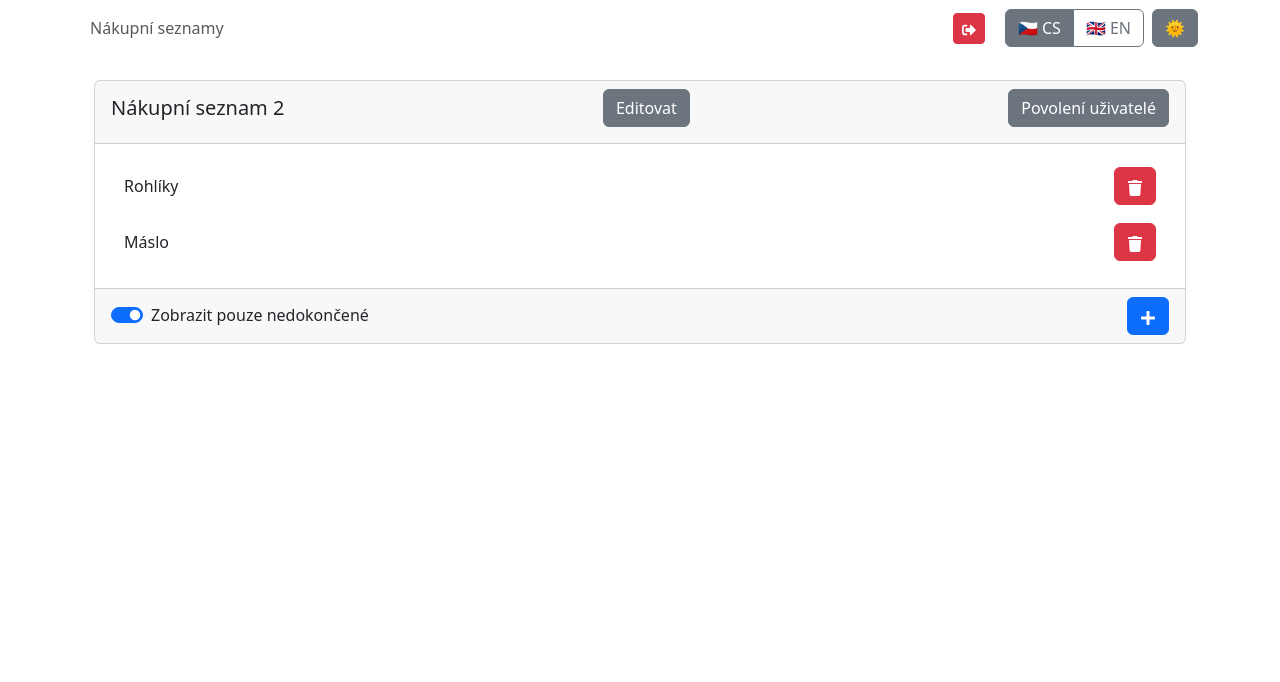
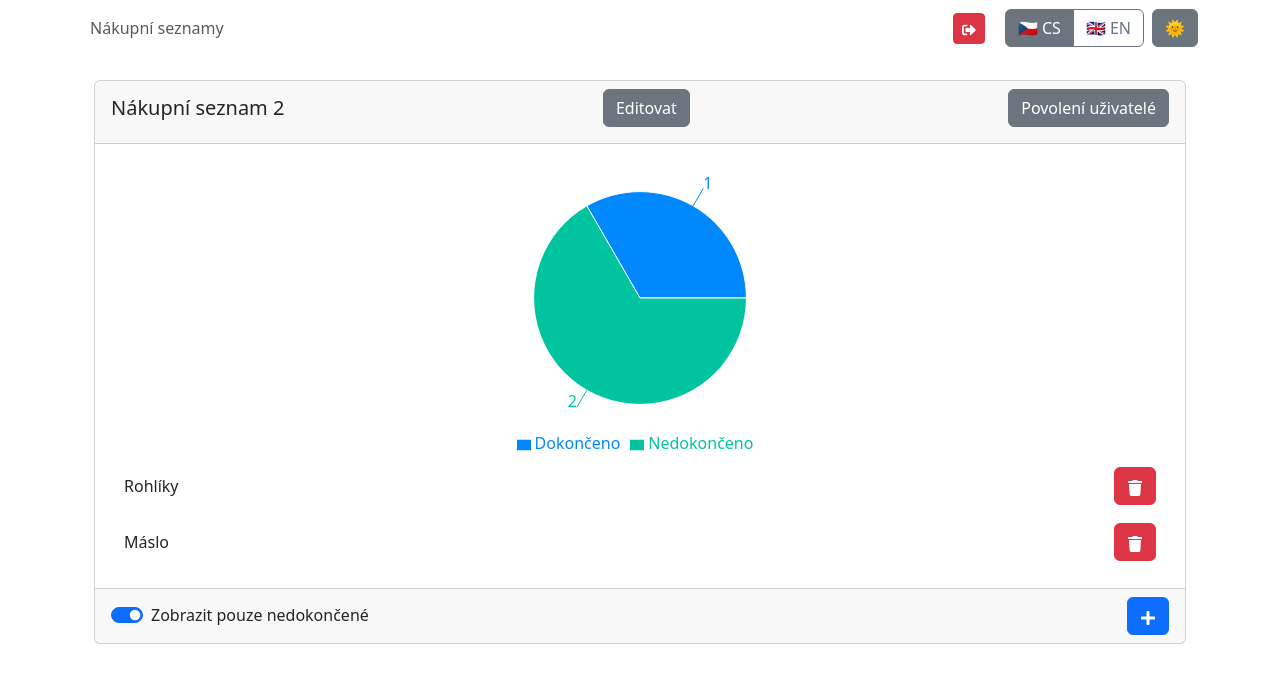
Before and after one commit to Aky33/ShoppingList, a React (Vite) app in the folder src-fe/: page /shopping-list/1 in a window 1280 px wide. Shown: the top 682 px of the page. Built offline with nearby package versions, Linux system fonts and the light colour scheme; sample sign-in values are in the browser's storage.

Commit message:
Přidání grafu k detailu seznamu

```diff
--- a/src-fe/package.json
+++ b/src-fe/package.json
@@ -19,7 +19,8 @@
     "react-dom": "^19.1.0",
     "react-i18next": "^16.2.4",
     "react-icons": "^5.5.0",
-    "react-router-dom": "^7.6.0"
+    "react-router-dom": "^7.6.0",
+    "recharts": "^3.6.0"
   },
   "devDependencies": {
     "@eslint/js": "^9.25.0",
--- /dev/null
+++ b/src-fe/src/components/entity-list/entity-list-pie-chart.tsx
@@ -0,0 +1,36 @@
+import { PieChart, Pie, Cell, Tooltip, Legend } from "recharts";
+import type { EntityOutputType } from "../../types/entity-output-type";
+import { useTranslation } from "react-i18next";
+
+type Props = {
+  entities: EntityOutputType[];
+};
+
+export default function EntityListPieChart({ entities }: Props) {
+  const { t } = useTranslation("entityListPieChart");
+
+  const doneCount = entities.filter((e) => e.isDone).length;
+  const notDoneCount = entities.length - doneCount;
+
+  const data = [
+    { name: t("completed"), value: doneCount },
+    { name: t("notCompleted"), value: notDoneCount }
+  ];
+
+  const COLORS = ["#0088FE", "#00C49F", "#FFBB28", "#FF8042"];
+
+  return (
+    <div style={{ display: 'flex', justifyContent: 'center' }}>
+      <PieChart width={400} height={300}>
+        <Pie data={data} dataKey="value" label>
+          {data.map((_, index) => (
+            <Cell key={index} fill={COLORS[index % COLORS.length]} />
+          ))}
+        </Pie>
+
+        <Tooltip />
+        <Legend />
+      </PieChart>
+    </div>
+  );
+}
--- a/src-fe/src/i18n.ts
+++ b/src-fe/src/i18n.ts
@@ -9,6 +9,7 @@ import enShoppingListItem from "./locales/en/shopping-list-item.json";
 import enShoppingListAddForm from "./locales/en/shopping-list-add-form.json";
 import enEntityListAddForm from "./locales/en/entity-list-add-form.json";
 import enAllowedUsersListAddForm from "./locales/en/allowed-users-list-add-form.json";
+import enEntityListPieChart from "./locales/en/entityListPieChart.json";
 
 // CS překlady
 import csLoginPage from "./locales/cs/login-page.json";
@@ -18,6 +19,7 @@ import csShoppingListItem from "./locales/cs/shopping-list-item.json";
 import csShoppingListAddForm from "./locales/cs/shopping-list-add-form.json";
 import csEntityListAddForm from "./locales/cs/entity-list-add-form.json";
 import csAllowedUsersListAddForm from "./locales/cs/allowed-users-list-add-form.json";
+import csEntityListPieChart from "./locales/cs/entityListPieChart.json";
 
 i18n
     .use(initReactI18next)
@@ -30,7 +32,8 @@ i18n
                 shoppingListItem: enShoppingListItem,
                 shoppingListAddForm: enShoppingListAddForm,
                 entityListAddForm: enEntityListAddForm,
-                allowedUsersListAddForm: enAllowedUsersListAddForm
+                allowedUsersListAddForm: enAllowedUsersListAddForm,
+                entityListPieChart: enEntityListPieChart
             },
             cs: {
                 loginPage: csLoginPage,
@@ -39,12 +42,13 @@ i18n
                 shoppingListItem: csShoppingListItem,
                 shoppingListAddForm: csShoppingListAddForm,
                 entityListAddForm: csEntityListAddForm,
-                allowedUsersListAddForm: csAllowedUsersListAddForm
+                allowedUsersListAddForm: csAllowedUsersListAddForm,
+                entityListPieChart: csEntityListPieChart
             },
         },
         lng: "cs",
         fallbackLng: "en",
-        ns: ["loginPage", "navbar", "shoppingList", "shoppingListItem", "shoppingListAddForm", "entityListAddForm", "allowedUsersListAddForm"], // jména namespaces
+        ns: ["loginPage", "navbar", "shoppingList", "shoppingListItem", "shoppingListAddForm", "entityListAddForm", "allowedUsersListAddForm", "entityListPieChart"], // jména namespaces
         defaultNS: "navbar", // výchozí
         interpolation: { escapeValue: false },
     });
--- /dev/null
+++ b/src-fe/src/locales/cs/entityListPieChart.json
@@ -0,0 +1,4 @@
+{
+    "completed": "Dokončeno",
+    "notCompleted": "Nedokončeno"
+}
--- /dev/null
+++ b/src-fe/src/locales/en/entityListPieChart.json
@@ -0,0 +1,4 @@
+{
+    "completed": "Completed",
+    "notCompleted": "Not Completed"
+}
--- a/src-fe/src/pages/shopping-list/shopping-list-item.tsx
+++ b/src-fe/src/pages/shopping-list/shopping-list-item.tsx
@@ -21,6 +21,7 @@ import type { EntityInputType } from "../../types/entity-input-type"
 import type { AllowedUserInputType } from "../../types/allowed-user-input-type"
 import type { EntityUpdateType } from "../../types/entity-update-type"
 import type { ShoppingListUpdateType } from "../../types/shopping-list-update-type"
+import EntityListPieChart from "../../components/entity-list/entity-list-pie-chart"
 
 const ShoppingListItem = () => {
     const { t } = useTranslation("shoppingListItem");
@@ -100,6 +101,8 @@ const ShoppingListItem = () => {
                     </Card.Title>
                 </Card.Header>
                 <Card.Body>
+                    <EntityListPieChart entities={entitiesData ? entitiesData : []} />
+
                     {shoppingListsError && <Alert variant="danger">{shoppingListsError}</Alert>}
                     {allowedUsersError && <Alert variant="danger">{allowedUsersError}</Alert>}
                     {entitiesError && <Alert variant="danger">{entitiesError}</Alert>}
```
Also changed, not shown: 1 other file (tests, documents, lock files or other folders).
